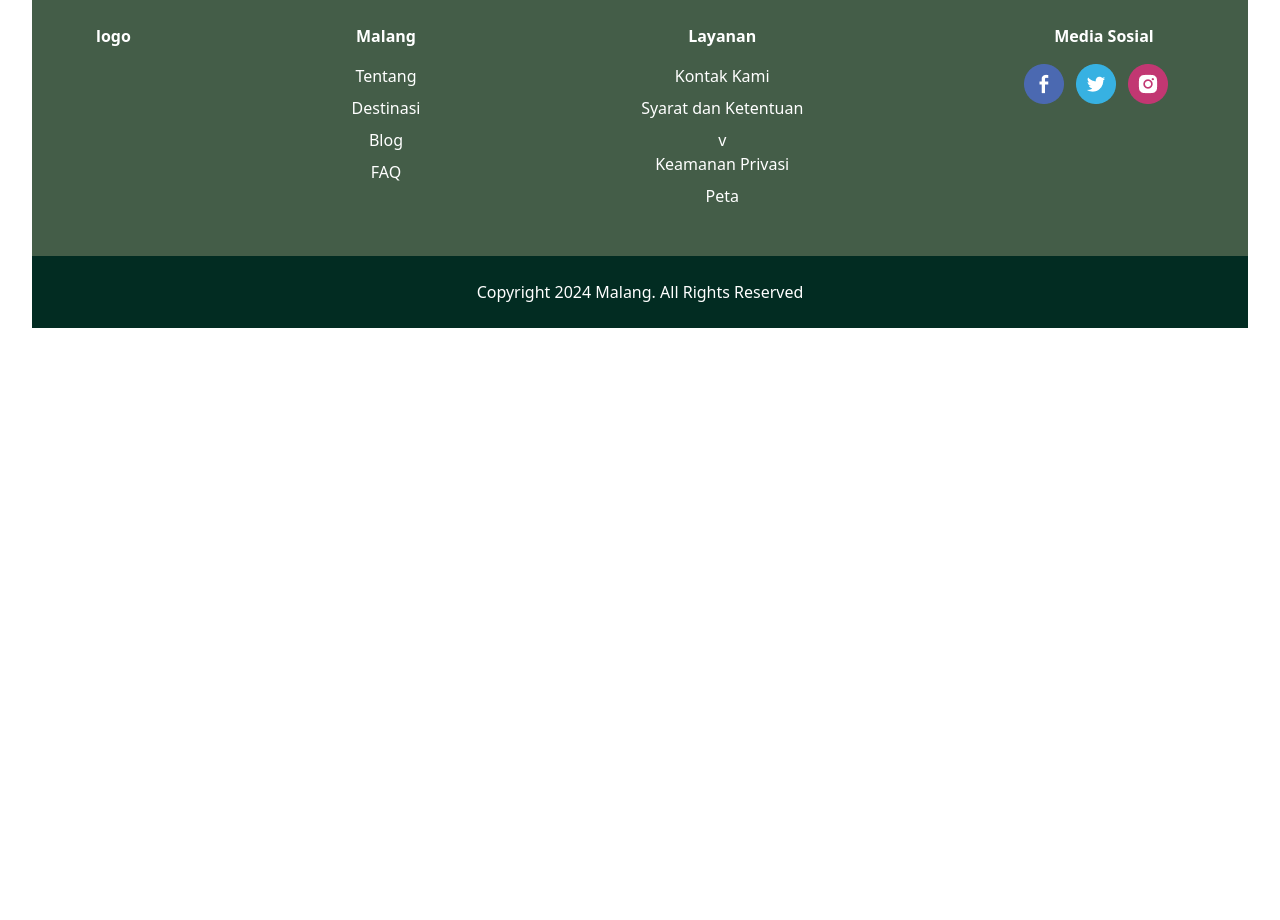
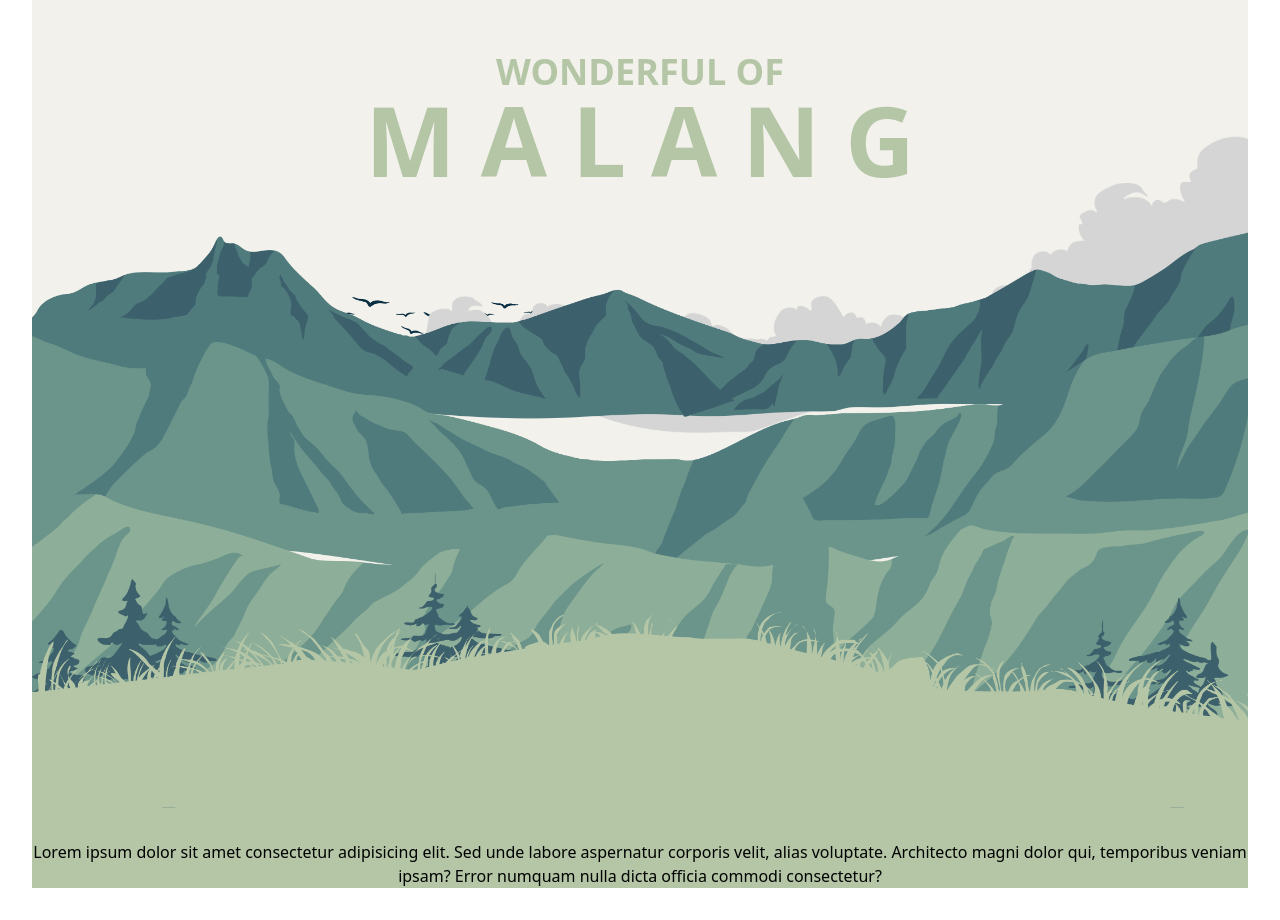
Before and after one commit to adyfp24/frontend-tourism-react, a React (Vite) app: page / in a window 1280 px wide. Shown: the part 120-1040 px from the top of the page. Before the commit the page ends 800 px from the top, so only its background shows below. Built offline with nearby package versions, Linux system fonts and the light colour scheme.

Commit message:
feat(landingpage):add base layout

```diff
--- a/src/pages/LandingPage.jsx
+++ b/src/pages/LandingPage.jsx
@@ -1,26 +1,59 @@
-import React from 'react'
-// import { ParallaxProvider } from 'react-scroll-parallax'
-// import { Parallax } from 'react-scroll-parallax'
-import Navbar from '../includes/Navbar'
-import Footer from '../includes/Footer'
-// import soal from '../assets/images/soal.svg'
-// import hero1 from '../assets/images/hero1.png'
-// import hero2 from '../assets/images/hero2.png'
-// import Button from '../components/Button'
+import React from "react";
+import { ParallaxProvider } from "react-scroll-parallax";
+import { Parallax } from "react-scroll-parallax";
+import Navbar from "../includes/Navbar";
+import Footer from "../includes/Footer";
+import cloud1 from "../assets/images/landingpage/parallax/cloud1.png";
+import cloud2 from "../assets/images/landingpage/parallax/cloud2.png";
+import cloud3 from "../assets/images/landingpage/parallax/cloud3.png";
+import mountain1 from "../assets/images/landingpage/parallax/mountain 1.png";
+import mountain2 from "../assets/images/landingpage/parallax/mountain 2.png";
+import mountain3 from "../assets/images/landingpage/parallax/mountain 3.png";
+import tree from "../assets/images/landingpage/parallax/tree.png";
+import bird from "../assets/images/landingpage/parallax/bird.png";
+import ground from "../assets/images/landingpage/parallax/ground.png";
+import bg from "../assets/images/landingpage/parallax/BACKGROUND.png";
 
 function LandingPage() {
   return (
-    <div className=''>
+    <div className="">
       <Navbar />
-      {/* <section id='hero'>
-        <ParallaxProvider>
-            <img src={soal}/>
-        </ParallaxProvider>
-      </section> */}
+      <section
+        id="parallax"
+        className="relative flex items-center justify-center pb-96  h-screen bg-custom-100"
+      >
+        <h1 className="font-bold text-center ">
+          <span className="text-4xl md:text-8xl lg:text-4xl font-bold text-custom-300">
+            WONDERFUL OF
+          </span>
+          <br />
+          <span className="text-4xl md:text-6xl lg:text-8xl font-bold text-custom-300">
+            M A L A N G
+          </span>
+        </h1>
+        {/* <img src={bg} className="absolute -z-2 left-0" /> */}
+        <img src={bird} className="absolute w-auto h-12 left-1/4 top-96" />
+        <img src={cloud1} className="absolute  w-1/3  h-34 left-96 top-96" />
+        <img src={cloud2} className="absolute  w-1/3 top-96  h-34 right-80" />
+        <img src={cloud3} className="absolute  w-64 top-56 h-34 right-0 " />
+        <img src={mountain3} className="absolute top-80  left-0" />
+        <img src={mountain2} className="absolute bottom-32 left-0" />
+        <img src={mountain1} className="absolute -bottom-8 left-0" />
+        <img src={tree} className="absolute -bottom-24 left-0" />
+        <img src={ground} className="absolute -bottom-24  left-0" />
+      </section>
 
-      <Footer />
+      <div className="bg-custom-300 pt-32">
+        <p>
+          Lorem ipsum dolor sit amet consectetur adipisicing elit. Sed unde
+          labore aspernatur corporis velit, alias voluptate. Architecto magni
+          dolor qui, temporibus veniam ipsam? Error numquam nulla dicta officia
+          commodi consectetur?
+        </p>
+      </div>
+      {/* <Footer /> */}
     </div>
-  )
+  );
 }
 
-export default LandingPage
+export default LandingPage;
```
